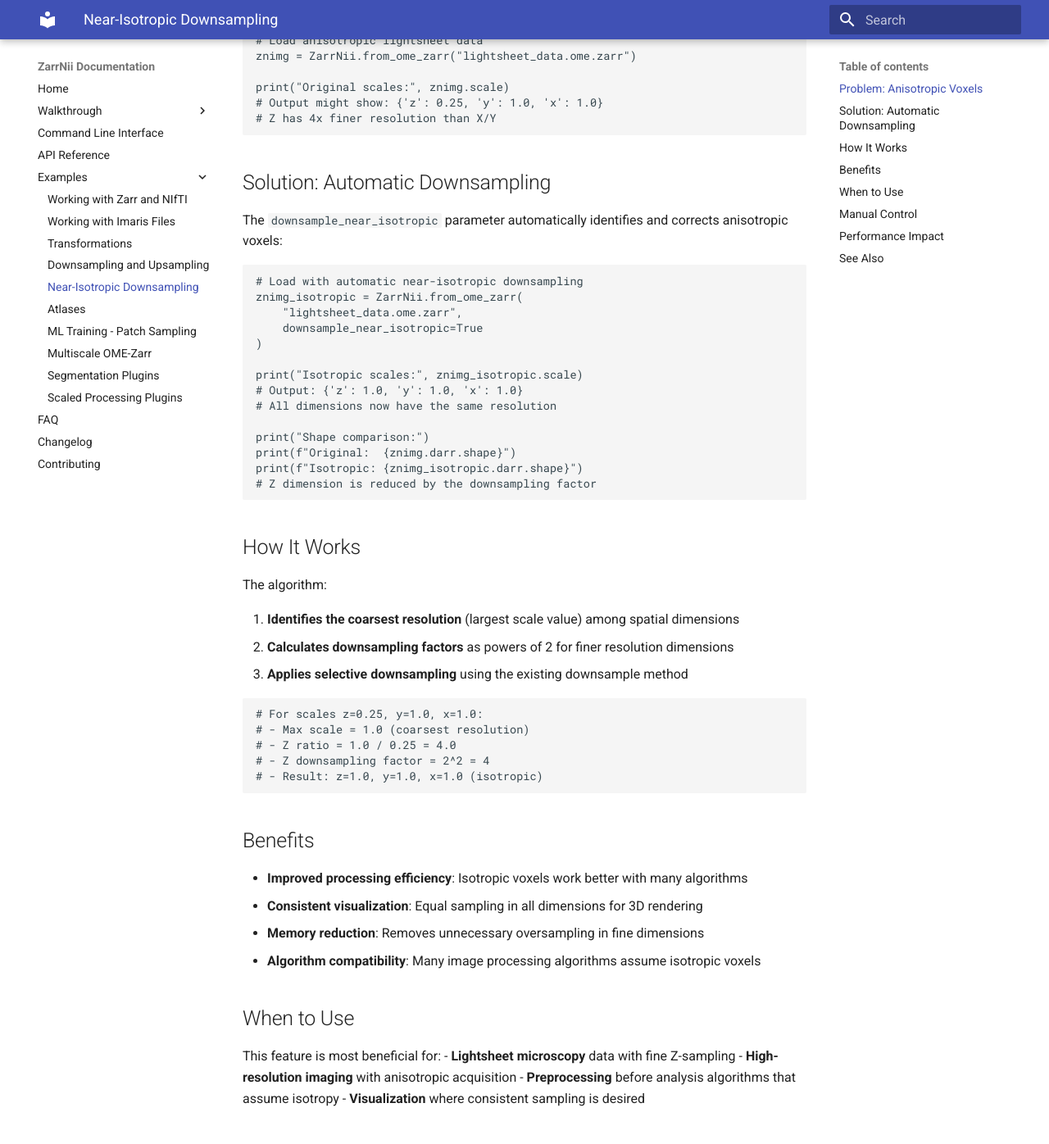
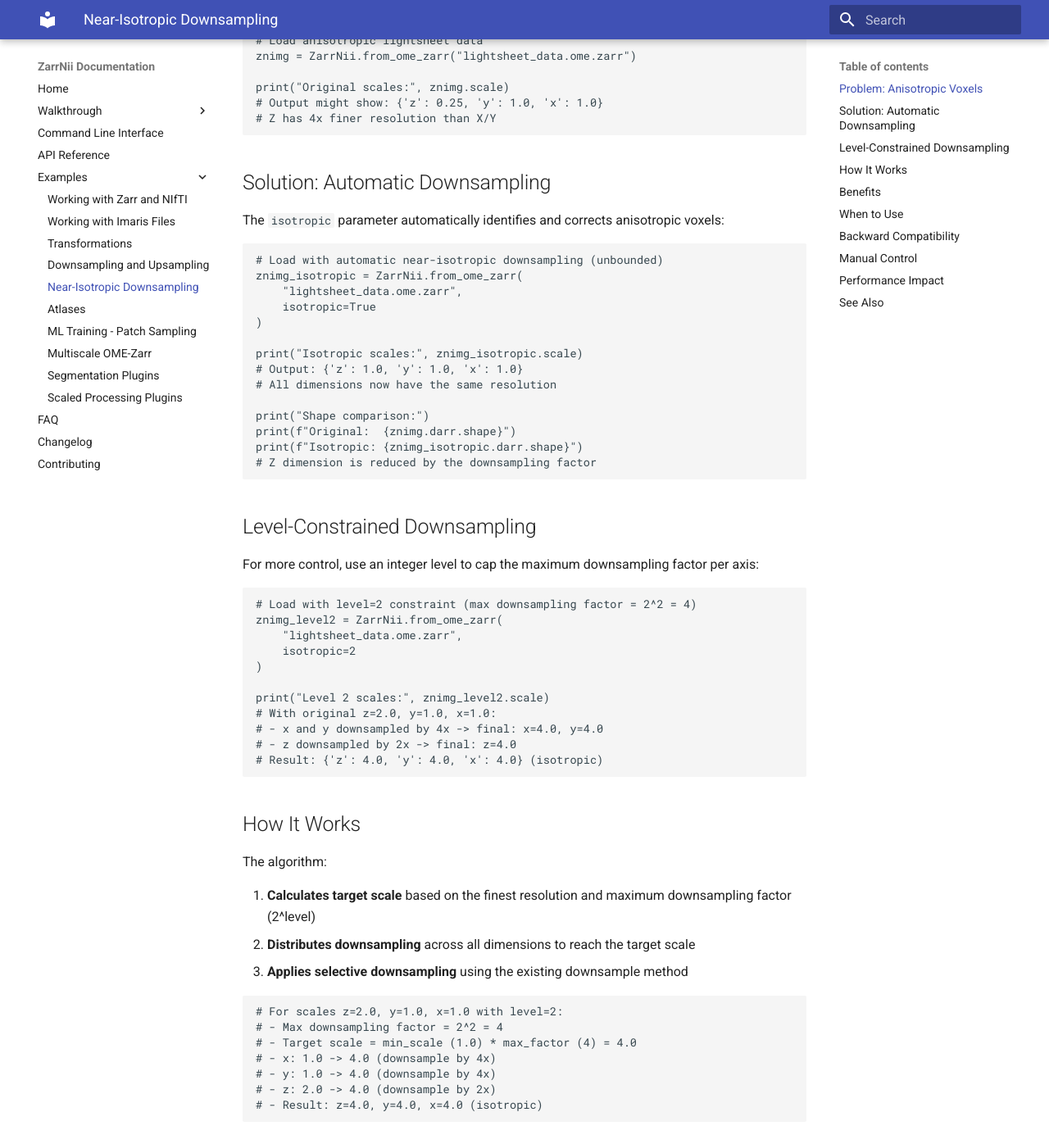
Before and after one commit to khanlab/zarrnii, an MkDocs documentation site: the page built from docs/examples/near_isotropic.md, in a window 1280 px wide and 1400 px high, scrolled down 423 px. Shown: the top 1396 px of the window at 82% size. Built offline with MkDocs 1.6.1 and Material for MkDocs 9.7.7, drawn with Linux system fonts in a browser that asks for light colours; some of the changed text lies outside the part shown.

Commit message:
Update documentation to use new isotropic parameter
Co-authored-by: akhanf <11492701+akhanf@users.noreply.github.com>

````diff
--- a/docs/examples/near_isotropic.md
+++ b/docs/examples/near_isotropic.md
@@ -19,13 +19,13 @@ print("Original scales:", znimg.scale)
 
 ## Solution: Automatic Downsampling
 
-The `downsample_near_isotropic` parameter automatically identifies and corrects anisotropic voxels:
+The `isotropic` parameter automatically identifies and corrects anisotropic voxels:
 
 ```python
-# Load with automatic near-isotropic downsampling
+# Load with automatic near-isotropic downsampling (unbounded)
 znimg_isotropic = ZarrNii.from_ome_zarr(
     "lightsheet_data.ome.zarr",
-    downsample_near_isotropic=True
+    isotropic=True
 )
 
 print("Isotropic scales:", znimg_isotropic.scale)
@@ -38,20 +38,40 @@ print(f"Isotropic: {znimg_isotropic.darr.shape}")
 # Z dimension is reduced by the downsampling factor
 ```
 
+## Level-Constrained Downsampling
+
+For more control, use an integer level to cap the maximum downsampling factor per axis:
+
+```python
+# Load with level=2 constraint (max downsampling factor = 2^2 = 4)
+znimg_level2 = ZarrNii.from_ome_zarr(
+    "lightsheet_data.ome.zarr",
+    isotropic=2
+)
+
+print("Level 2 scales:", znimg_level2.scale)
+# With original z=2.0, y=1.0, x=1.0:
+# - x and y downsampled by 4x -> final: x=4.0, y=4.0
+# - z downsampled by 2x -> final: z=4.0
+# Result: {'z': 4.0, 'y': 4.0, 'x': 4.0} (isotropic)
+```
+
 ## How It Works
 
 The algorithm:
 
-1. **Identifies the coarsest resolution** (largest scale value) among spatial dimensions
-2. **Calculates downsampling factors** as powers of 2 for finer resolution dimensions
+1. **Calculates target scale** based on the finest resolution and maximum downsampling factor (2^level)
+2. **Distributes downsampling** across all dimensions to reach the target scale
 3. **Applies selective downsampling** using the existing downsample method
 
 ```python
-# For scales z=0.25, y=1.0, x=1.0:
-# - Max scale = 1.0 (coarsest resolution)
-# - Z ratio = 1.0 / 0.25 = 4.0
-# - Z downsampling factor = 2^2 = 4
-# - Result: z=1.0, y=1.0, x=1.0 (isotropic)
+# For scales z=2.0, y=1.0, x=1.0 with level=2:
+# - Max downsampling factor = 2^2 = 4
+# - Target scale = min_scale (1.0) * max_factor (4) = 4.0
+# - x: 1.0 -> 4.0 (downsample by 4x)
+# - y: 1.0 -> 4.0 (downsample by 4x)
+# - z: 2.0 -> 4.0 (downsample by 2x)
+# - Result: z=4.0, y=4.0, x=4.0 (isotropic)
 ```
 
 ## Benefits
@@ -60,6 +80,7 @@ The algorithm:
 - **Consistent visualization**: Equal sampling in all dimensions for 3D rendering
 - **Memory reduction**: Removes unnecessary oversampling in fine dimensions
 - **Algorithm compatibility**: Many image processing algorithms assume isotropic voxels
+- **Controlled downsampling**: Level constraint prevents excessive downsampling
 
 ## When to Use
 
@@ -68,6 +89,25 @@ This feature is most beneficial for:
 - **High-resolution imaging** with anisotropic acquisition
 - **Preprocessing** before analysis algorithms that assume isotropy
 - **Visualization** where consistent sampling is desired
+- **Pyramid generation** where specific downsampling levels are needed
+
+## Backward Compatibility
+
+The old `downsample_near_isotropic` parameter is still supported but deprecated:
+
+```python
+# Old syntax (deprecated but still works)
+znimg_old = ZarrNii.from_ome_zarr(
+    "lightsheet_data.ome.zarr",
+    downsample_near_isotropic=True  # Shows deprecation warning
+)
+
+# New syntax (recommended)
+znimg_new = ZarrNii.from_ome_zarr(
+    "lightsheet_data.ome.zarr",
+    isotropic=True  # or isotropic=2 for level constraint
+)
+```
 
 ## Manual Control
 
@@ -77,8 +117,7 @@ For fine-grained control, you can still use manual downsampling:
 # Manual approach - downsample Z dimension by specific factor
 znimg_manual = znimg.downsample(along_z=4, along_y=1, along_x=1)
 
-# This gives the same result as downsample_near_isotropic=True
-# but allows custom control over factors
+# This gives similar results but with explicit control over factors
 ```
 
 ## Performance Impact
````
Also changed, not shown: docs/changelog.md (+6 -1 lines), docs/examples/downsampling.md (+16 -8 lines), docs/walkthrough/basic_tasks.md (+2 -2 lines), docs/walkthrough/getting_started.md (+1 -1 lines), 1 other file.
